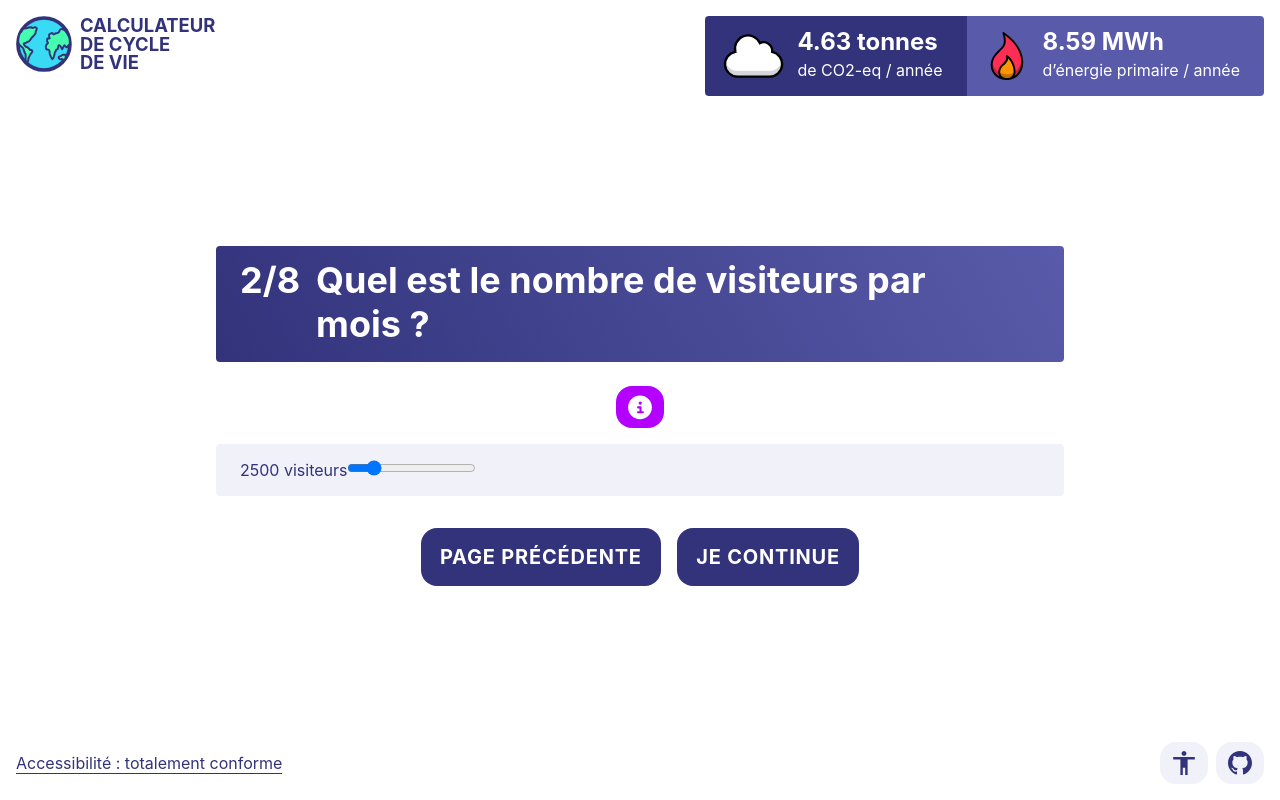
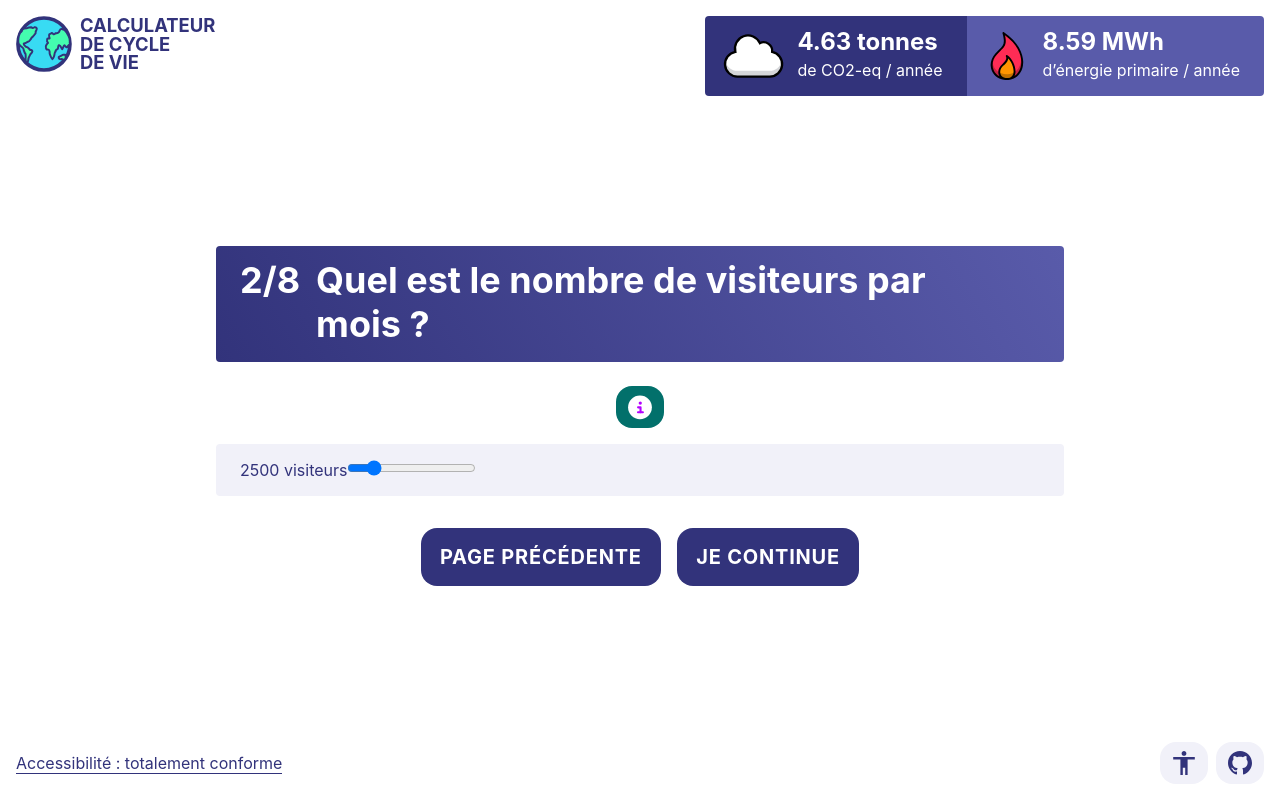
Before and after one commit to adrienloup/lcc, a React (Vite) app: page /lcc/question/nombre-visiteurs in a window 1280 px wide. Built offline with nearby package versions, Linux system fonts and the light colour scheme.

Commit message:
Initialize lcc project

```diff
--- a/src/styles/_root.scss
+++ b/src/styles/_root.scss
@@ -3,7 +3,7 @@
   --neutralColor: rgb(255, 255, 255);
   --darktestColor: rgb(50, 51, 123);
   --darkColor: rgb(89, 91, 170);
-  --darkterColor: rgb(179, 0, 255);
+  --darkterColor: rgb(2, 112, 107);
   --lightestColor: rgb(241, 241, 249);
   --lightColor: rgb(125, 126, 202);
   --lighterColor: rgba(255, 255, 255, .9);
```
